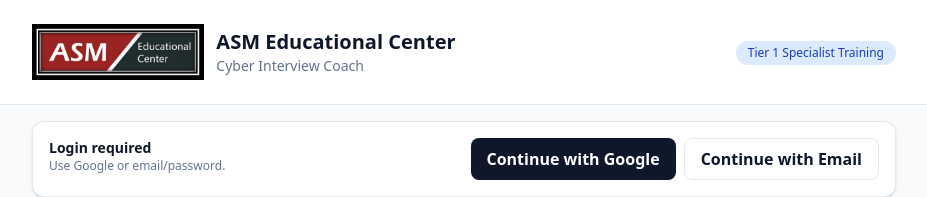
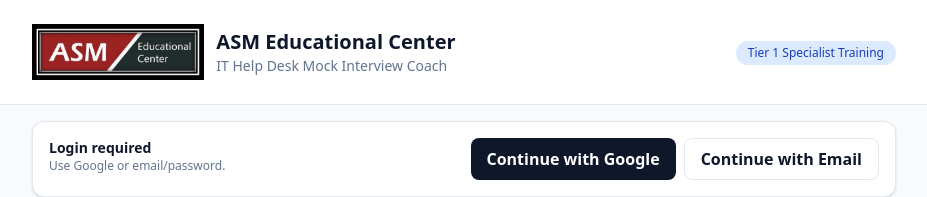
Before and after one commit to ASMEducationalCenter/voicechat1-18-2026, a React (Vite) app: page / in a window 1280 px wide. Shown: the top 197 px of the page, without its empty margins (176-1103 px from the left). Built offline with nearby package versions, Linux system fonts and the light colour scheme; no server answers.

Commit message:
Update Header.tsx (Updated Title For Help Desk)

```diff
--- a/src/components/layout/Header.tsx
+++ b/src/components/layout/Header.tsx
@@ -16,7 +16,7 @@
             ASM Educational Center
           </h1>
           <p className="text-sm text-slate-500 font-medium">
-            Cyber Interview Coach
+            IT Help Desk Mock Interview Coach
           </p>
         </div>
       </div>
```
